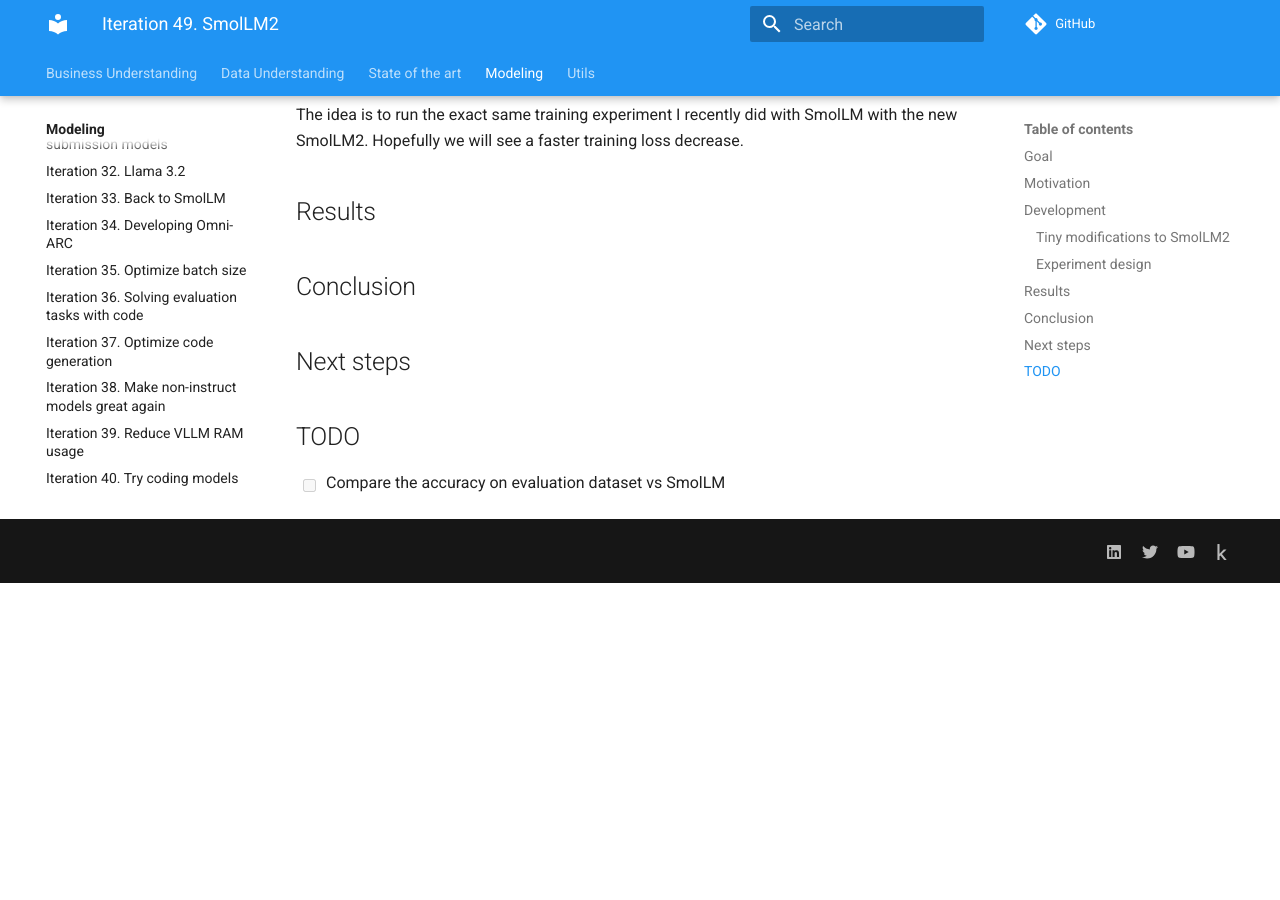
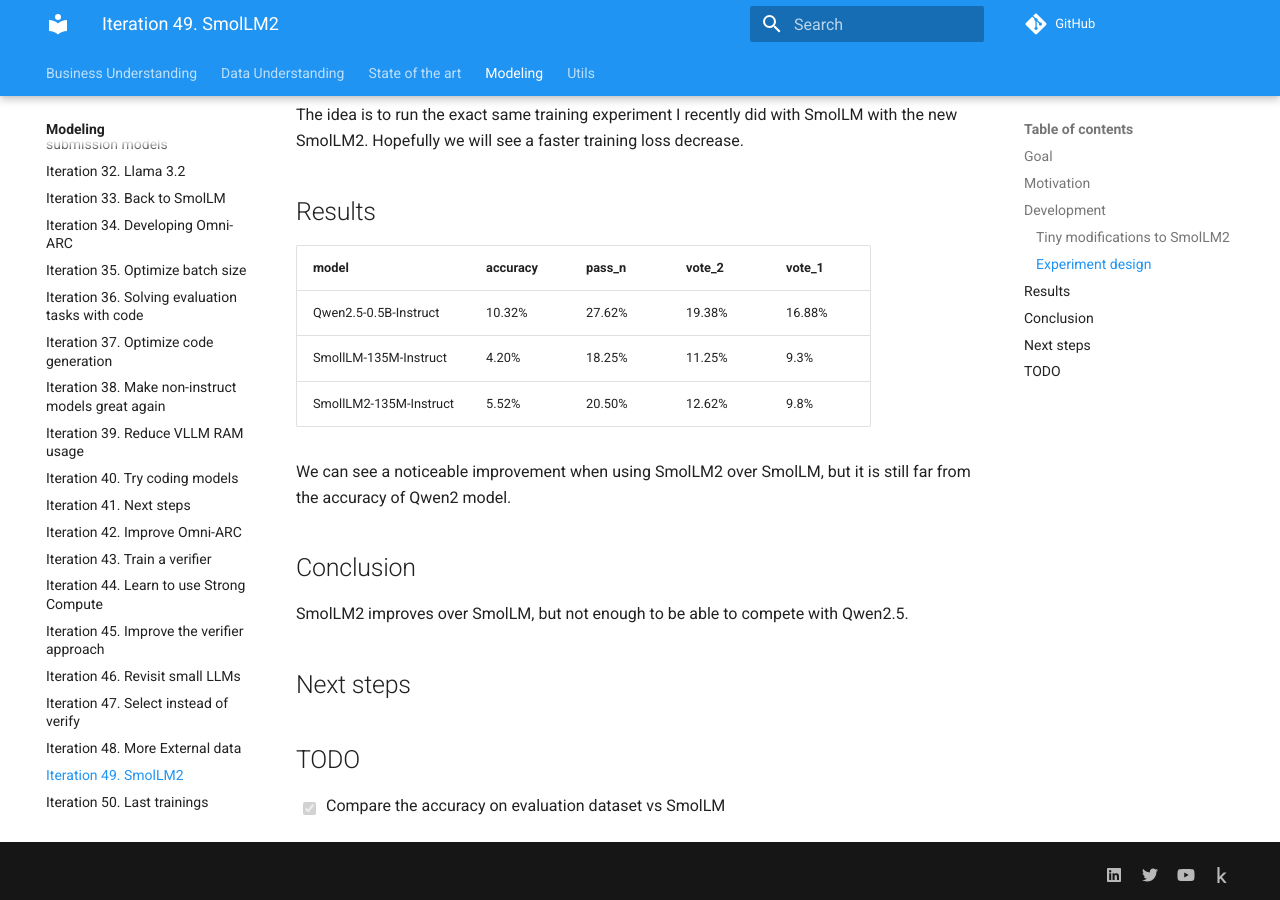
Before and after one commit to zhengjunyao-work/arc24, an MkDocs documentation site: the page built from docs/modeling/Iteration_49_smolLM2.md, in a window 1280 px wide and 900 px high, scrolled down 727 px. Built offline with MkDocs 1.6.1 and Material for MkDocs 9.7.7, drawn with Linux system fonts in a browser that asks for light colours; comment, search, counter and statistics services are not loaded; before the commit the page ends 1310 px from its top, so only the background shows below that.

Commit message:
closing iteration 2

```diff
--- a/docs/modeling/Iteration_49_smolLM2.md
+++ b/docs/modeling/Iteration_49_smolLM2.md
@@ -27,10 +27,21 @@
 
 ## Results
 
+| model                  | accuracy | pass_n | vote_2 | vote_1 |
+|------------------------|----------|--------|--------|--------|
+| Qwen2.5-0.5B-Instruct  | 10.32%   | 27.62% | 19.38% | 16.88% |
+| SmollLM-135M-Instruct  | 4.20%    | 18.25% | 11.25% | 9.3%   |
+| SmollLM2-135M-Instruct | 5.52%    | 20.50% | 12.62% | 9.8%   |
+
+We can see a noticeable improvement when using SmolLM2 over SmolLM, but it is still far from the accuracy
+of Qwen2 model.
+
 ## Conclusion
+
+SmolLM2 improves over SmolLM, but not enough to be able to compete with Qwen2.5.
 
 ## Next steps
 
 ## TODO
 
-- [ ] Compare the accuracy on evaluation dataset vs SmolLM
+- [x] Compare the accuracy on evaluation dataset vs SmolLM
```
